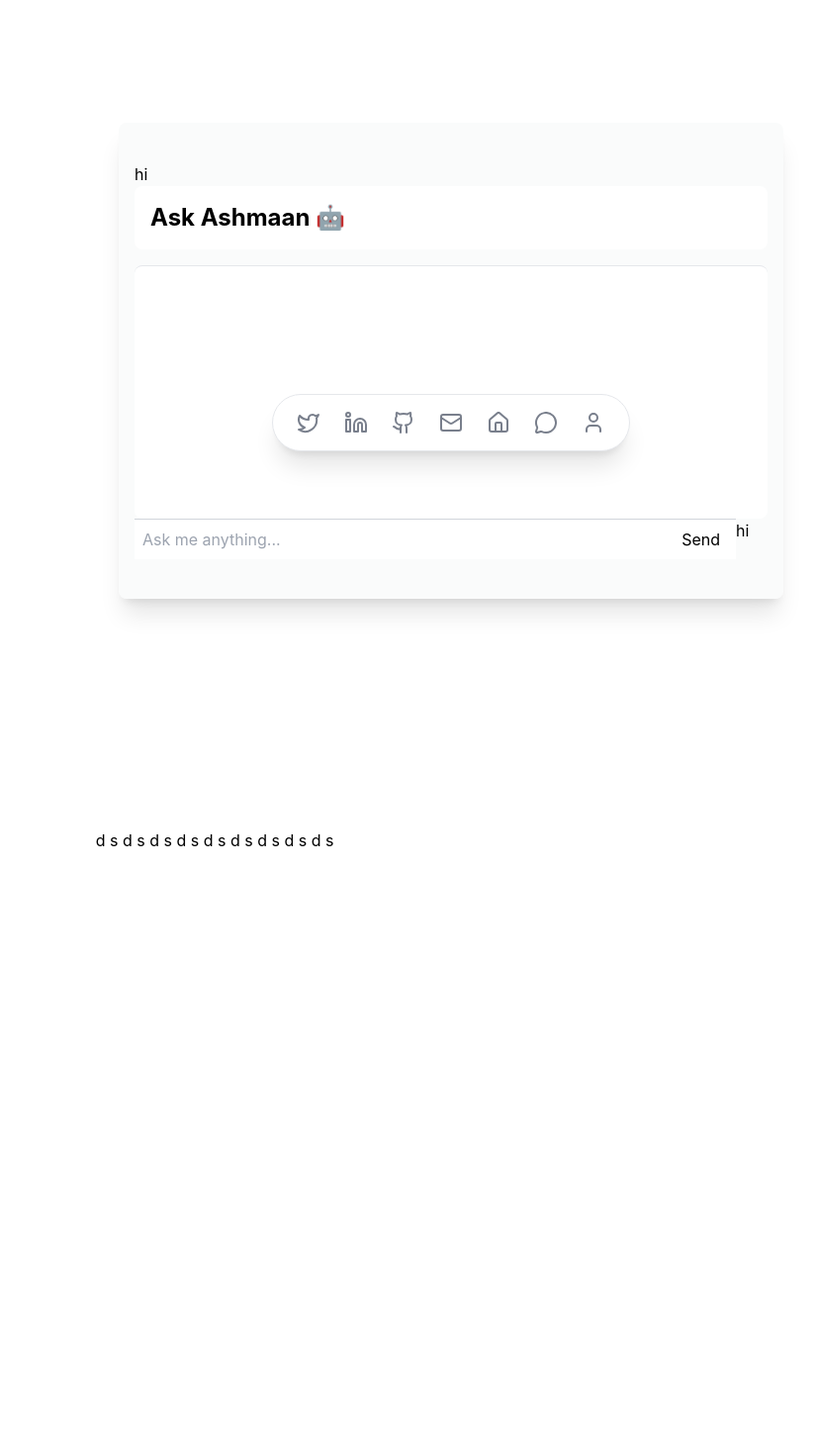
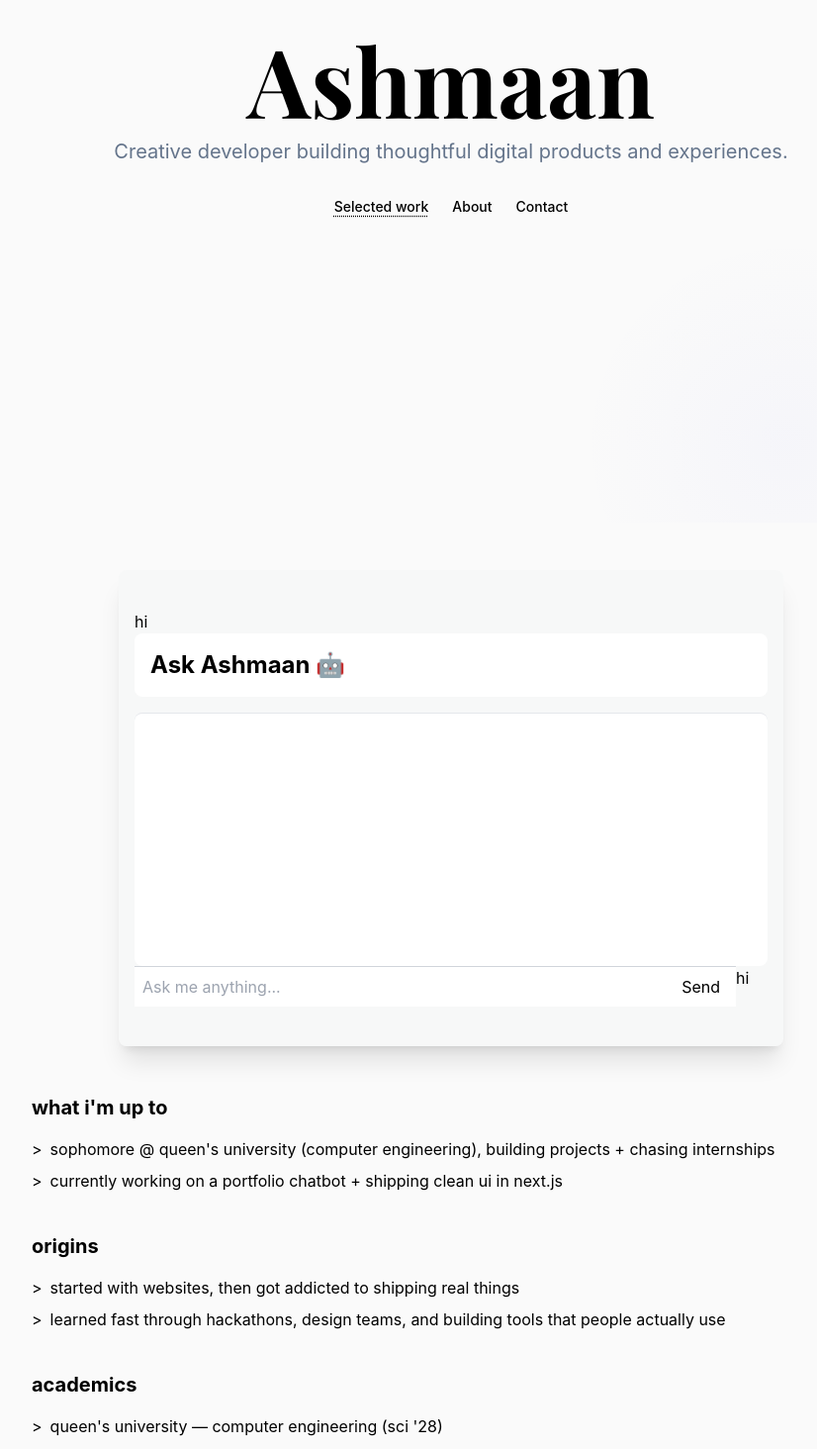
Before and after one commit to Ashmaan-2006/ashmaan, a Next.js app: page / in a window 1280 px wide. Shown: the part 320-1784 px from the top of the page at 99% size, without its empty margins (184-1010 px from the left). Before the commit the page ends 1389 px from the top, so only its background shows below. Built offline with nearby package versions, Linux system fonts and the light colour scheme.

Commit message:
Update home page layout to minimal-style sections

```diff
--- a/app/components/Hero.tsx
+++ b/app/components/Hero.tsx
@@ -2,21 +2,18 @@ import React from "react";
 
 export default function Hero() {
   return (
-    <section className="hero py-20 lg:py-32">
-      <div className="container max-w-5xl mx-auto px-4 flex flex-col gap-4">
-        <h1 className="text-4xl sm:text-5xl lg:text-6xl font-bold leading-tight">
-          Hi, I'm <span className="text-primary typing-effect" id="nameTyping">Ashmaan</span>
+    <section className="hero min-h-screen flex items-center justify-center text-center px-6">
+      <div className="max-w-3xl">
+        <h1 className="text-6xl sm:text-[96px] leading-[0.9] font-extrabold font-playfair">
+          Ashmaan
         </h1>
-        <p className="text-xl sm:text-2xl text-muted-foreground">
-          A passionate developer building <span className="text-primary typing-effect" id="workTyping">amazing digital experiences</span>
+        <p className="mt-4 text-lg sm:text-xl text-muted-foreground">
+          Creative developer building thoughtful digital products and experiences.
         </p>
-        <div className="flex gap-4 mt-4 text-black transition ease-in duration-1000 hover:text-red-500">
-          <a href="#contact" className="btn btn-primary">
-            Contact Me
-          </a>
-          <a href="#projects" className="btn btn-outline">
-            View My Work
-          </a>
+        <div className="mt-8 flex justify-center gap-6">
+          <a href="#projects" className="text-sm font-medium underline decoration-dotted underline-offset-4">Selected work</a>
+          <a href="#about" className="text-sm font-medium">About</a>
+          <a href="#contact" className="text-sm font-medium">Contact</a>
         </div>
       </div>
     </section>
--- a/app/layout.tsx
+++ b/app/layout.tsx
@@ -1,5 +1,5 @@
 import type { Metadata } from "next";
-import { Geist, Geist_Mono } from "next/font/google";
+import { Geist, Geist_Mono, Playfair_Display } from "next/font/google";
 import "../styles/globals.css";
 
 const geistSans = Geist({
@@ -12,9 +12,15 @@ const geistMono = Geist_Mono({
   subsets: ["latin"],
 });
 
+const playfair = Playfair_Display({
+  variable: "--font-playfair",
+  subsets: ["latin"],
+  weight: ["400", "700"],
+});
+
 export const metadata: Metadata = {
-  title: "Create Next App",
-  description: "Generated by create next app",
+  title: "Ashmaan — Portfolio",
+  description: "Ashmaan's portfolio and projects",
 };
 
 export default function RootLayout({
@@ -25,7 +31,7 @@ export default function RootLayout({
   return (
     <html lang="en">
       <body
-        className={`${geistSans.variable} ${geistMono.variable} antialiased`}
+        className={`${geistSans.variable} ${geistMono.variable} ${playfair.variable} antialiased`}
       >
         {children}
       </body>
--- a/app/page.tsx
+++ b/app/page.tsx
@@ -1,49 +1,244 @@
-import Chatbot from './components/Chatbot';
-import Hero from './components/Hero';
-import Navbar from './components/Navbar';
+import Chatbot from "./components/Chatbot";
+import Hero from "./components/Hero";
+import Navbar from "./components/Navbar";
 
 export default function Home() {
   return (
     <>
-  <nav className="flex fixed top-5 right-32 items-center justify-between px-6 py-4 bg-white/10 shadow-2xl rounded-lg ease-in duration-500 hover:bg-white/80 hover:scale-105">
+      {/* Your existing floating nav */}
+      <nav className="flex fixed top-5 right-8 items-center justify-between px-6 py-4 bg-white/10 shadow-2xl rounded-lg ease-in duration-500 hover:bg-white/80 hover:scale-105 z-50">
         <ul className="flex space-x-6 text-gray-600 font-medium">
-    <li><a href="#about" className="hover:text-blue-600">About</a></li>
-    <li><a href="#projects" className="hover:text-blue-600">Projects</a></li>
-    <li><a href="#contact" className="hover:text-blue-600">Contact</a></li>
+          <li>
+            <a href="#about" className="hover:text-blue-600">
+              About
+            </a>
+          </li>
+          <li>
+            <a href="#projects" className="hover:text-blue-600">
+              Projects
+            </a>
+          </li>
+          <li>
+            <a href="#contact" className="hover:text-blue-600">
+              Contact
+            </a>
+          </li>
         </ul>
       </nav>
 
-    <main className="bg-white flex items-center justify-center">
+      {/* Page */}
+      <main className="min-h-screen bg-[#FAFAFA] text-black">
+        <div className="mx-auto w-full max-w-4xl px-6 py-12">
+          <Hero />
 
-  <div className="text-black space-y-6">
-    <Hero />
-    <div className="">
+          <div className="mt-12">
             <Chatbot />
           </div>
-    <Navbar />
-    <div className='py-52'>
-      d
-      s
-      d
-      s
-      d
-      s
-      d
-      s
-      d
-      s
-      d
-      s
-      d
-      s
-      d
-      s
-      d
-      s
+
+          {/* Theo-style sections */}
+          <div className="mt-12 space-y-10">
+            {/* what i'm up to */}
+            <section id="about">
+              <h2 className="text-xl font-bold mb-4">what i'm up to</h2>
+              <ul className="space-y-2">
+                <li className="flex">
+                  <span className="mr-2">&gt;</span>
+                  <span>
+                    sophomore @ queen&apos;s university (computer engineering), building projects + chasing
+                    internships
+                  </span>
+                </li>
+                <li className="flex">
+                  <span className="mr-2">&gt;</span>
+                  <span>
+                    currently working on a portfolio chatbot + shipping clean ui in next.js
+                  </span>
+                </li>
+              </ul>
+            </section>
+
+            {/* origins */}
+            <section>
+              <h2 className="text-xl font-bold mb-4">origins</h2>
+              <ul className="space-y-2">
+                <li className="flex">
+                  <span className="mr-2">&gt;</span>
+                  <span>started with websites, then got addicted to shipping real things</span>
+                </li>
+                <li className="flex">
+                  <span className="mr-2">&gt;</span>
+                  <span>
+                    learned fast through hackathons, design teams, and building tools that people actually use
+                  </span>
+                </li>
+              </ul>
+            </section>
+
+            {/* academics */}
+            <section>
+              <h2 className="text-xl font-bold mb-4">academics</h2>
+              <ul className="space-y-2">
+                <li className="flex">
+                  <span className="mr-2">&gt;</span>
+                  <span>queen&apos;s university — computer engineering (sci &apos;28)</span>
+                </li>
+                <li className="flex">
+                  <span className="mr-2">&gt;</span>
+                  <span>
+                    focused on systems + ml fundamentals: algorithms, data structures, deep learning, and practical full-stack
+                  </span>
+                </li>
+              </ul>
+            </section>
+
+            {/* internships */}
+            <section>
+              <h2 className="text-xl font-bold mb-4">internships</h2>
+              <ul className="space-y-2">
+                <li className="flex">
+                  <span className="mr-2">&gt;</span>
+                  <span>
+                    built modular full-stack features (next.js + ts + postgres/prisma) and shipped production work under deadlines
+                  </span>
+                </li>
+              </ul>
+            </section>
+
+            {/* key projects */}
+            <section id="projects">
+              <h2 className="text-xl font-bold mb-4">key projects</h2>
+              <ul className="space-y-4">
+                <li>
+                  <div className="flex items-start">
+                    <span className="flex-shrink-0 mr-2">&gt;</span>
+                    <div className="flex-1">
+                      <div className="flex flex-wrap items-baseline">
+                        <span className="mr-1 border-b border-gray-300 hover:border-gray-500 cursor-default">
+                          promptecg
+                        </span>
+                        <span className="text-sm text-gray-500">
+                          — text-to-ecg generation pipeline (pytorch)
+                        </span>
+                      </div>
+                      <ul className="ml-4 mt-1 text-sm">
+                        <li className="flex">
+                          <span className="mr-2">◦</span>
+                          <span>
+                            exploring diffusion + vq-style tokenization for stable ecg synthesis
+                          </span>
+                        </li>
+                      </ul>
                     </div>
                   </div>
+                </li>
+
+                <li>
+                  <div className="flex items-start">
+                    <span className="flex-shrink-0 mr-2">&gt;</span>
+                    <div className="flex-1">
+                      <div className="flex flex-wrap items-baseline">
+                        <span className="mr-1 border-b border-gray-300 hover:border-gray-500 cursor-default">
+                          pitchperfect
+                        </span>
+                        <span className="text-sm text-gray-500">
+                          — hack the 6ix auth0 prize, ai roleplay coach
+                        </span>
+                      </div>
+                      <ul className="ml-4 mt-1 text-sm">
+                        <li className="flex">
+                          <span className="mr-2">◦</span>
+                          <span>
+                            next.js frontend + flask backend + gemini, stored conversations in mongodb
+                          </span>
+                        </li>
+                      </ul>
+                    </div>
+                  </div>
+                </li>
+
+                <li>
+                  <div className="flex items-start">
+                    <span className="flex-shrink-0 mr-2">&gt;</span>
+                    <div className="flex-1">
+                      <div className="flex flex-wrap items-baseline">
+                        <a
+                          href="https://github.com/Ashmaan-2006"
+                          target="_blank"
+                          rel="noopener noreferrer"
+                          className="mr-1 border-b border-gray-300 hover:border-gray-500"
+                        >
+                          github
+                        </a>
+                        <span className="text-sm text-gray-500">
+                          — more projects + code
+                        </span>
+                      </div>
+                    </div>
+                  </div>
+                </li>
+              </ul>
+
+              <span className="text-sm text-gray-500 italic block mt-4">
+                for more detail, see my
+                <a
+                  href="/assets/resume.pdf"
+                  className="underline ml-1"
+                  target="_blank"
+                  rel="noopener noreferrer"
+                >
+                  resume
+                </a>
+              </span>
+            </section>
+
+            {/* contact */}
+            <section id="contact">
+              <h2 className="text-xl font-bold mb-4">contact</h2>
+              <ul className="space-y-2">
+                <li className="flex">
+                  <span className="mr-2">&gt;</span>
+                  <span>
+                    reach me on{" "}
+                    <a
+                      href="https://www.linkedin.com/"
+                      target="_blank"
+                      rel="noopener noreferrer"
+                      className="border-b border-gray-300 hover:border-gray-500"
+                    >
+                      linkedin
+                    </a>{" "}
+                    or by email
+                  </span>
+                </li>
+              </ul>
+            </section>
+
+            {/* background */}
+            <section>
+              <h2 className="text-xl font-bold mb-4">background</h2>
+              <div className="text-sm space-y-2">
+                <div>
+                  <span className="mr-2">technical arsenal:</span>
+                  <span className="text-gray-500">
+                    next.js, react, ts/js, python, flutter, postgres (prisma), git, docker, pytorch
+                  </span>
+                </div>
+                <div>
+                  <span className="mr-2">interests:</span>
+                  <span className="text-gray-500">
+                    hackathons, human-centered ai, research, cars, shipping clean products
+                  </span>
+                </div>
+              </div>
+            </section>
+          </div>
+        </div>
+
+        {/* If you want to keep your Navbar component, put it here as a footer-style nav */}
+        {/* <div className="mt-16">
+          <Navbar />
+        </div> */}
       </main>
     </>
-
-  )
+  );
 }
--- a/styles/globals.css
+++ b/styles/globals.css
@@ -3,7 +3,7 @@
 @tailwind utilities;
 
 :root {
-  --color-background: #ffffff;
+  --color-background: #fafafa;
   --color-foreground: #0f172a;
   --color-primary: #3b82f6;
   --color-primary-foreground: #f8fafc;
@@ -31,4 +31,39 @@ body {
   color: var(--color-foreground);
   font-family: 'Inter', sans-serif;
   transition: background-color 300ms, color 300ms;
+  min-height: 100vh;
 }
+
+/* Playfair utility (for hero headings) */
+.font-playfair {
+  font-family: var(--font-playfair), serif;
+}
+
+/* Typing caret effect (subtle) */
+.typing-effect {
+  position: relative;
+  display: inline-block;
+}
+.typing-effect::after {
+  content: '';
+  display: inline-block;
+  width: 1px;
+  height: 1.05em;
+  background: currentColor;
+  margin-left: 6px;
+  animation: blink 1s steps(1) infinite;
+}
+@keyframes blink {
+  50% { opacity: 0; }
+}
+
+/* Light decorative radial background for hero */
+.hero {
+  background-image: radial-gradient(circle at 10% 10%, rgba(59,130,246,0.04), transparent 15%),
+                    radial-gradient(circle at 90% 90%, rgba(99,102,241,0.03), transparent 20%);
+}
+
+/* Small helper */
+.text-muted-foreground {
+  color: var(--color-muted-foreground);
+}
```
Lines whose indentation alone changed are shown as unchanged.
